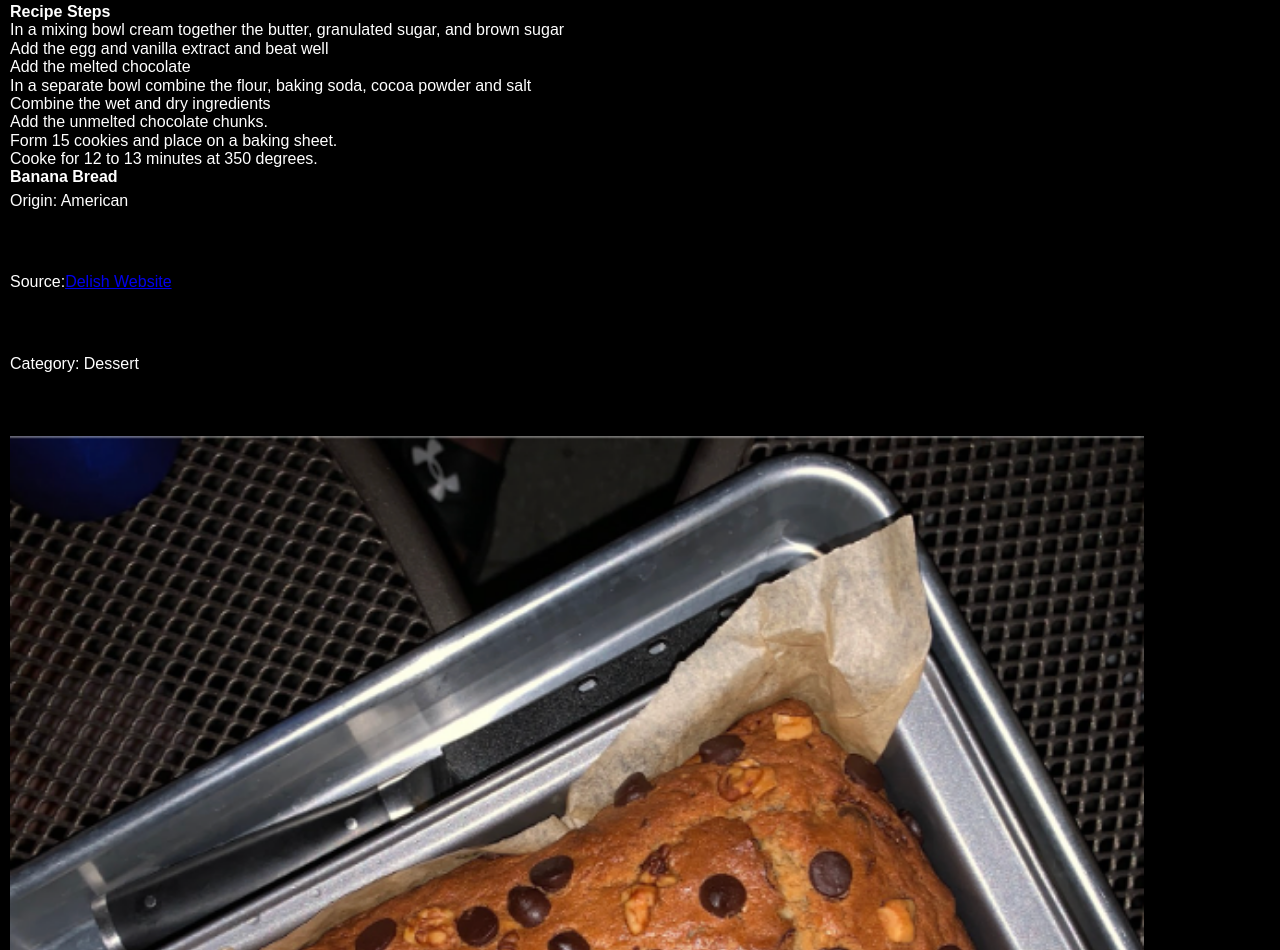
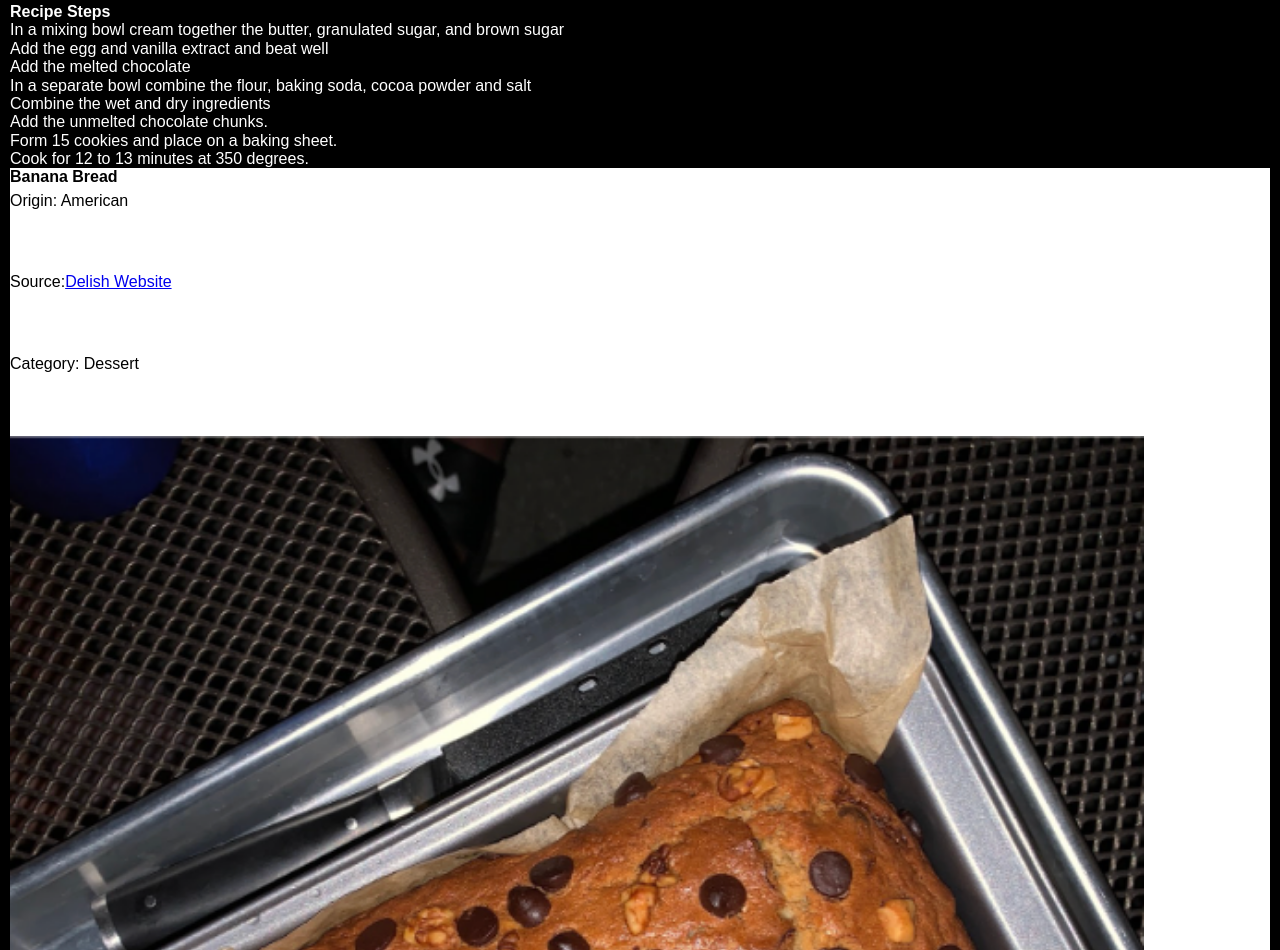
Before and after one commit to hatch24/ccp_mobile_w24, a plain HTML site: page recipes.html in a window 1280 px wide. Shown: the part 1958-2908 px from the top of the page. Drawn offline with Linux system fonts and the light colour scheme.

Commit message:
Add files via upload

```diff
--- a/recipes.html
+++ b/recipes.html
@@ -53,11 +53,11 @@
                     <li>Combine the wet and dry ingredients</li>
                     <li>Add the unmelted chocolate chunks.</li>
                     <li>Form 15 cookies and place on a baking sheet.</li>
-                    <li>Cooke for 12 to 13 minutes at 350 degrees.</li>
+                    <li>Cook for 12 to 13 minutes at 350 degrees.</li>
                 </ul>
         </div>
 
-        <div>
+        <div class="white">
             <h2>Banana Bread</h2>
             <p>Origin: American</p>
             <p>Source:<a href= "https://www.delish.com/cooking/recipe-ideas/a43369646/chocolate-chip-banana-bread-recipe/">Delish Website</a></p>
```
